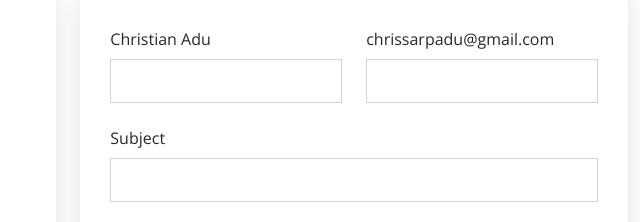
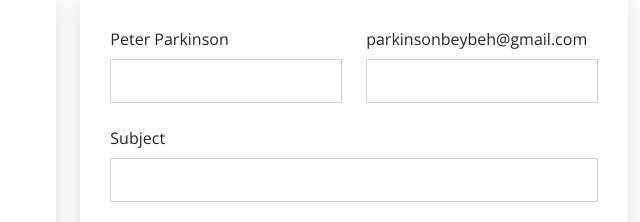
Before and after one commit to FlashPortfolio/FlashPortfolio.github.io, a plain HTML site: page EPortfolio/index.html in a window 1280 px wide. Shown: the part 5568-5790 px from the top of the page, 640-1280 px from the left. Drawn offline with nearby package versions, Linux system fonts and the light colour scheme.

Commit message:
edit main

```diff
--- a/EPortfolio/index.html
+++ b/EPortfolio/index.html
@@ -512,11 +512,11 @@
             <form action="forms/contact.php" method="post" role="form" class="php-email-form">
               <div class="row">
                 <div class="form-group col-md-6">
-                  <label for="name">Christian Adu</label>
+                  <label for="name">Peter Parkinson</label>
                   <input type="text" name="name" class="form-control" id="name" required>
                 </div>
                 <div class="form-group col-md-6">
-                  <label for="name">chrissarpadu@gmail.com</label>
+                  <label for="name">parkinsonbeybeh@gmail.com</label>
                   <input type="email" class="form-control" name="email" id="email" required>
                 </div>
               </div>
```
